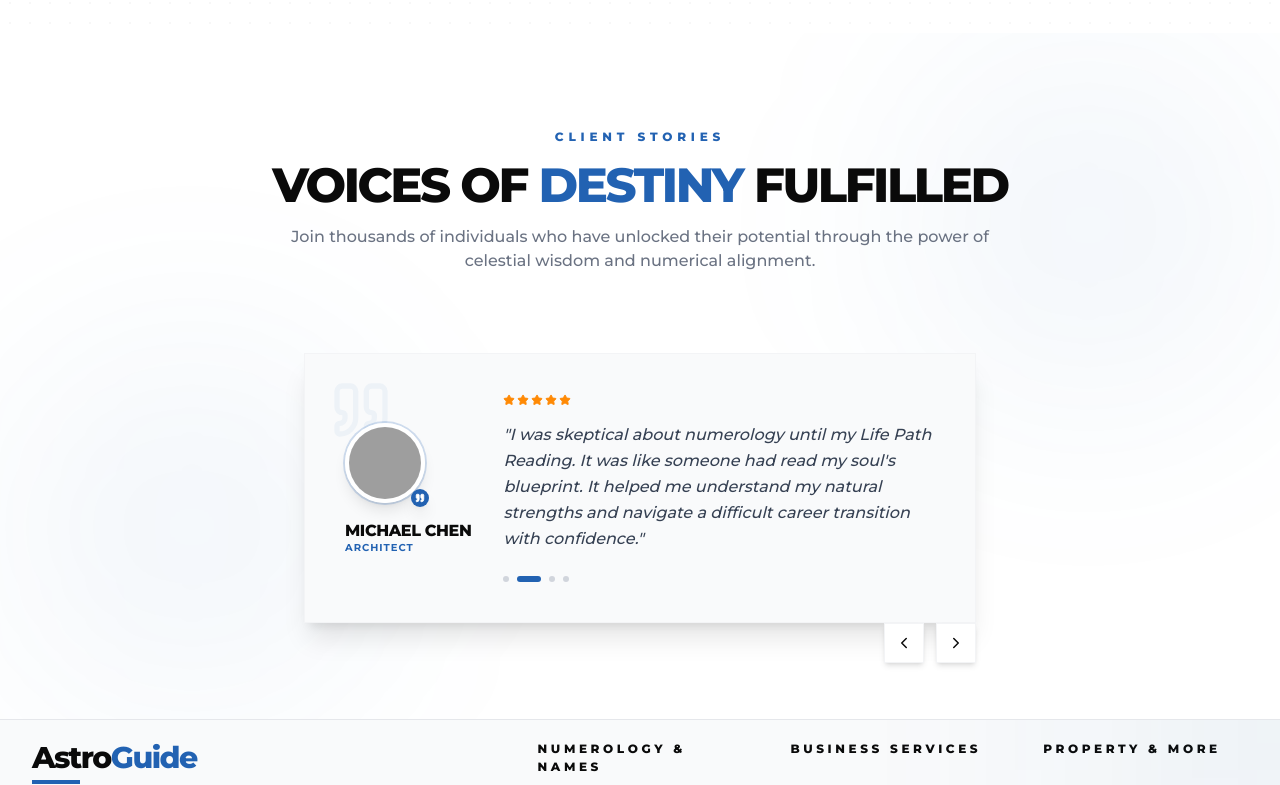
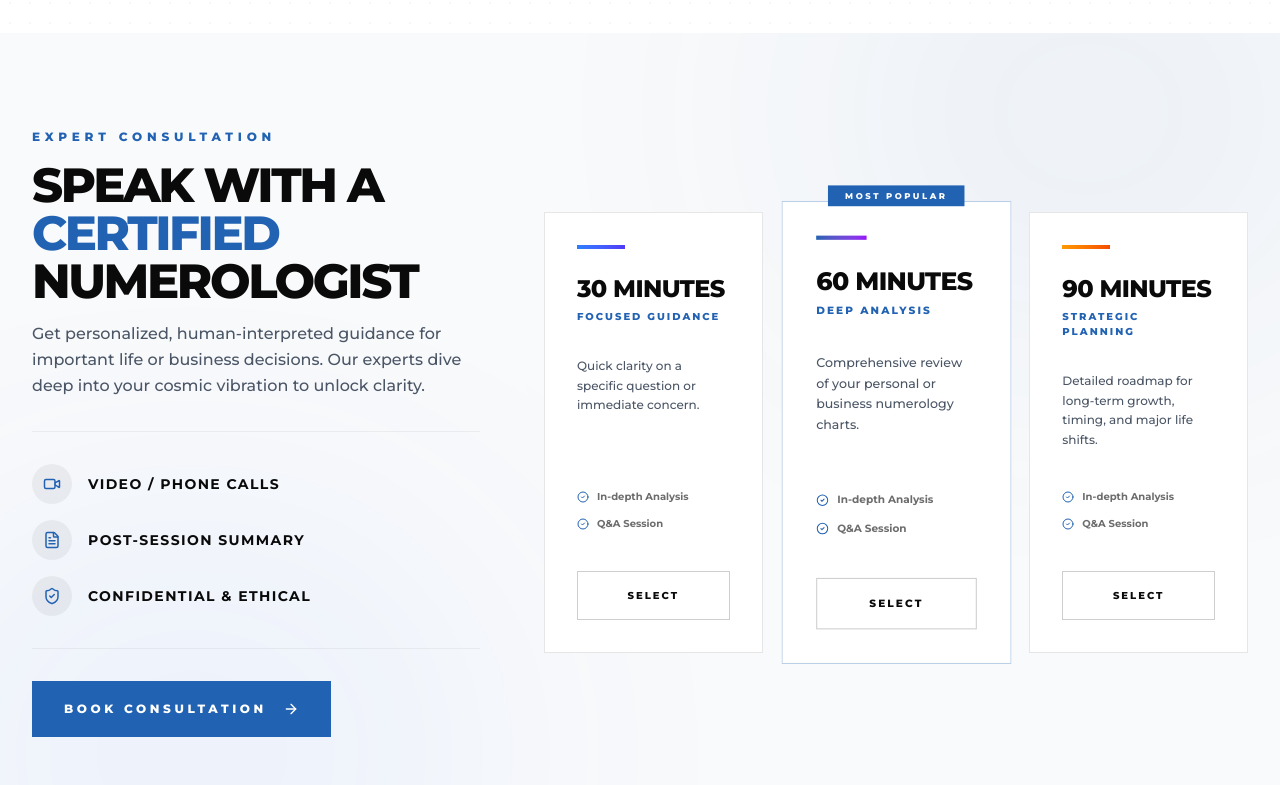
Before and after one commit to amolkadam5256/Astro-Guide-Web-App, a React (Vite) app: page / in a window 1280 px wide. Shown: the part 6780-7565 px from the top of the page. Built offline with nearby package versions, Linux system fonts and the light colour scheme; grey boxes are pictures that could not be loaded.

Commit message:
Added Instant PDF Reports 12

```diff
--- a/src/App.jsx
+++ b/src/App.jsx
@@ -1,6 +1,6 @@
 import React from "react";
 import { BrowserRouter as Router, Routes, Route } from "react-router-dom";
-import ErrorPage from "./components/Common/ErrorPage";
+import ErrorPage from "./components/common/ErrorPage";
 // --- ROOT PAGES ---
 import Home from "./pages/Home";
 import About from "./pages/About";
--- /dev/null
+++ b/src/components/PagesComp/Home/ConsultationSection.jsx
@@ -0,0 +1,173 @@
+import React from "react";
+import { Link } from "react-router-dom";
+import {
+  Video,
+  Phone,
+  FileText,
+  ShieldCheck,
+  Clock,
+  Sparkles,
+  ArrowRight,
+  CheckCircle2,
+} from "lucide-react";
+
+const ConsultationSection = () => {
+  const sessions = [
+    {
+      duration: "30 Minutes",
+      intent: "Focused Guidance",
+      description: "Quick clarity on a specific question or immediate concern.",
+      color: "from-blue-500 to-indigo-600",
+    },
+    {
+      duration: "60 Minutes",
+      intent: "Deep Analysis",
+      description:
+        "Comprehensive review of your personal or business numerology charts.",
+      color: "from-primary to-purple-600",
+      featured: true,
+    },
+    {
+      duration: "90 Minutes",
+      intent: "Strategic Planning",
+      description:
+        "Detailed roadmap for long-term growth, timing, and major life shifts.",
+      color: "from-amber-500 to-orange-600",
+    },
+  ];
+
+  const features = [
+    { icon: Video, text: "Video / Phone Calls" },
+    { icon: FileText, text: "Post-session summary" },
+    { icon: ShieldCheck, text: "Confidential & ethical" },
+  ];
+
+  return (
+    <section className="relative py-24 bg-gray-50 dark:bg-dark overflow-hidden transition-colors duration-500">
+      {/* Abstract Background Design */}
+      <div className="absolute top-0 right-0 w-full h-full opacity-10 pointer-events-none">
+        <div className="absolute top-[-10%] right-[-5%] w-[40%] h-[40%] bg-primary rounded-full blur-[150px]"></div>
+        <div className="absolute bottom-[-10%] left-[-5%] w-[40%] h-[40%] bg-blue-600 rounded-full blur-[150px]"></div>
+      </div>
+
+      <div className="max-w-7xl mx-auto px-4 sm:px-6 lg:px-8 relative z-10">
+        <div className="grid lg:grid-cols-5 gap-16 items-center">
+          {/* Left Content Column */}
+          <div className="lg:col-span-2 space-y-8">
+            <div className="space-y-4">
+              <h4
+                data-aos="fade-right"
+                className="text-primary font-black uppercase tracking-[0.4em] text-[10px] sm:text-xs"
+              >
+                Expert Consultation
+              </h4>
+              <h2
+                data-aos="fade-right"
+                data-aos-delay="100"
+                className="text-3xl md:text-5xl font-black text-dark dark:text-white uppercase tracking-tighter leading-none"
+              >
+                Speak With a <span className="text-primary">Certified</span>{" "}
+                Numerologist
+              </h2>
+              <p
+                data-aos="fade-right"
+                data-aos-delay="200"
+                className="text-gray-600 dark:text-gray-400 text-sm sm:text-base font-medium leading-relaxed"
+              >
+                Get personalized, human-interpreted guidance for important life
+                or business decisions. Our experts dive deep into your cosmic
+                vibration to unlock clarity.
+              </p>
+            </div>
+
+            <div className="space-y-4 py-8 border-y border-dark/5 dark:border-white/5">
+              {features.map((feature, idx) => (
+                <div
+                  key={idx}
+                  data-aos="fade-right"
+                  data-aos-delay={300 + idx * 100}
+                  className="flex items-center gap-4 group"
+                >
+                  <div className="w-10 h-10 flex items-center justify-center bg-dark/5 dark:bg-white/5 rounded-full text-primary group-hover:bg-primary group-hover:text-white transition-all">
+                    <feature.icon size={18} />
+                  </div>
+                  <span className="text-dark dark:text-white text-sm font-bold uppercase tracking-widest">
+                    {feature.text}
+                  </span>
+                </div>
+              ))}
+            </div>
+
+            <div data-aos="fade-up" data-aos-delay="600">
+              <Link
+                to="/contact"
+                className="inline-flex items-center gap-4 bg-primary text-white px-8 py-5 text-xs font-black uppercase tracking-[0.3em] hover:bg-dark dark:hover:bg-white dark:hover:text-dark transition-all group"
+              >
+                Book Consultation
+                <ArrowRight className="w-4 h-4 group-hover:translate-x-2 transition-transform" />
+              </Link>
+            </div>
+          </div>
+
+          {/* Right Cards Column */}
+          <div className="lg:col-span-3 grid sm:grid-cols-1 md:grid-cols-3 lg:grid-cols-3 gap-6">
+            {sessions.map((session, idx) => (
+              <div
+                key={idx}
+                data-aos="fade-up"
+                data-aos-delay={idx * 150}
+                className={`relative group bg-white dark:bg-white/5 border border-dark/10 dark:border-white/10 p-8 flex flex-col transition-all duration-500 hover:-translate-y-4 hover:shadow-xl dark:hover:bg-white/10 ${
+                  session.featured
+                    ? "sm:scale-105 border-primary/30 z-20"
+                    : "z-10"
+                }`}
+              >
+                {session.featured && (
+                  <div className="absolute -top-4 left-1/2 -translate-x-1/2 bg-primary text-white text-[8px] font-black uppercase tracking-[0.3em] px-4 py-1 whitespace-nowrap">
+                    Most Popular
+                  </div>
+                )}
+
+                <div className="mb-8">
+                  <div
+                    className={`w-12 h-1 bg-gradient-to-r ${session.color} mb-6`}
+                  ></div>
+                  <h3 className="text-2xl font-black text-dark dark:text-white uppercase tracking-tight mb-1">
+                    {session.duration}
+                  </h3>
+                  <div className="text-primary text-[10px] font-black uppercase tracking-[0.2em]">
+                    {session.intent}
+                  </div>
+                </div>
+
+                <p className="text-gray-600 dark:text-gray-400 text-xs font-medium leading-relaxed mb-10 grow">
+                  {session.description}
+                </p>
+
+                <div className="space-y-3 mb-10">
+                  <div className="flex items-center gap-2 text-[10px] font-bold text-dark/60 dark:text-white/60">
+                    <CheckCircle2 size={12} className="text-primary" />
+                    <span>In-depth Analysis</span>
+                  </div>
+                  <div className="flex items-center gap-2 text-[10px] font-bold text-dark/60 dark:text-white/60">
+                    <CheckCircle2 size={12} className="text-primary" />
+                    <span>Q&A Session</span>
+                  </div>
+                </div>
+
+                <Link
+                  to="/contact"
+                  className="w-full text-center py-4 bg-transparent border border-dark/20 dark:border-white/20 text-dark dark:text-white text-[10px] font-black uppercase tracking-[0.2em] hover:bg-primary hover:border-primary hover:text-white transition-all"
+                >
+                  Select
+                </Link>
+              </div>
+            ))}
+          </div>
+        </div>
+      </div>
+    </section>
+  );
+};
+
+export default ConsultationSection;
--- a/src/pages/Home.jsx
+++ b/src/pages/Home.jsx
@@ -6,6 +6,7 @@ import ValueSection from "../components/PagesComp/Home/ValueSection";
 import PopularReports from "../components/PagesComp/Home/PopularReports";
 import HomeTools from "../components/PagesComp/Home/HomeTools";
 import HomeFeatures from "../components/PagesComp/Home/HomeFeatures";
+import ConsultationSection from "../components/PagesComp/Home/ConsultationSection";
 import NumerologyServicesGrid from "../components/PagesComp/Services/NumerologyServicesGrid";
 import Testimonials from "../components/Common/Testimonials";
 
@@ -45,6 +46,7 @@ const Home = () => {
       <HomeTools />
 
       <HomeFeatures />
+      <ConsultationSection />
       <Testimonials />
     </MainLayout>
   );
```
